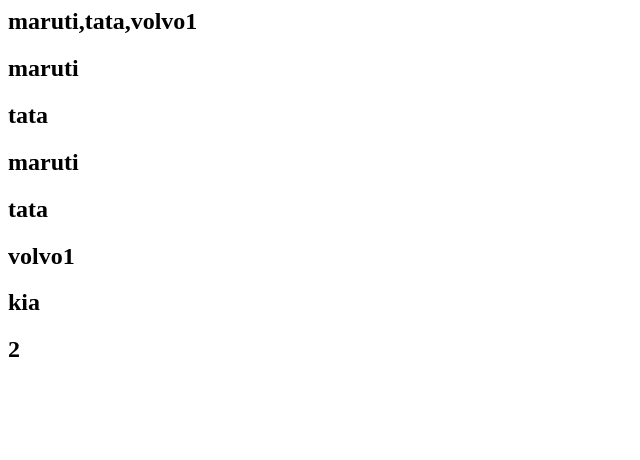
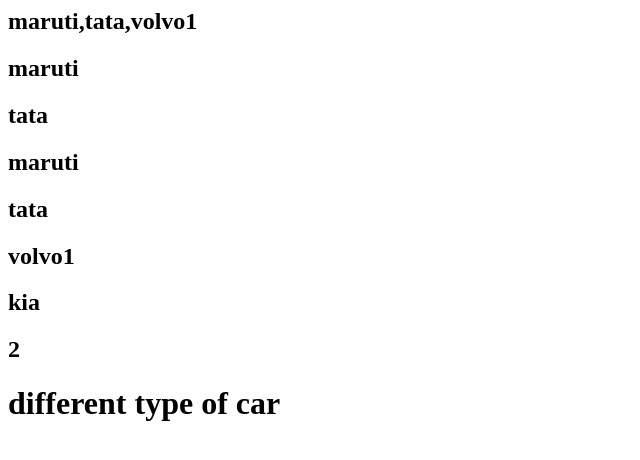
Before and after one commit to mananjay21/Competitive-Coding, a plain HTML site: page JavaScript/codefile/array.html in a window 1280 px wide. Shown: the whole page, without its empty margins (0-640 px from the left). Drawn offline with Linux system fonts and the light colour scheme.

Commit message:
Update array.html

```diff
--- a/JavaScript/codefile/array.html
+++ b/JavaScript/codefile/array.html
@@ -22,7 +22,7 @@
         </script>
     </head>
     <body>
-
+        <h1>different type of car</h1>
 
     </body>
 
```
